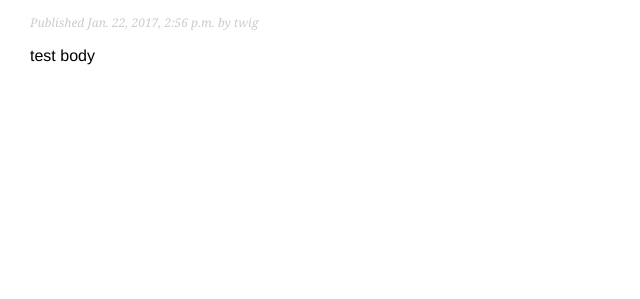
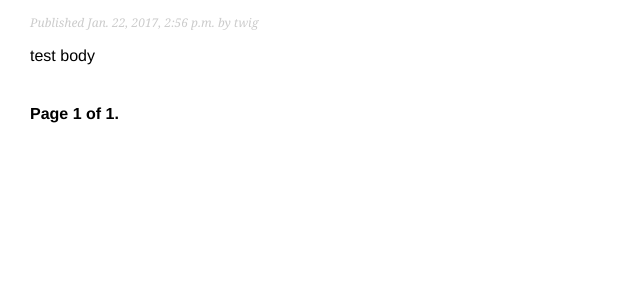
Before and after one commit to blasedef/mysite, a Django app: page /blog/ in a window 1280 px wide. Shown: the part 246-545 px from the top of the page, without its empty margins (0-640 px from the left). Run offline with Django 3.2, Linux system fonts and the light colour scheme; data comes from the database, SQL or seed files in the repository.

Commit message:
chp1 complete

```diff
--- a/blog/templates/blog/post/list.html
+++ b/blog/templates/blog/post/list.html
@@ -15,4 +15,5 @@
 		</p>
 		{{ post.body | truncatewords:30 | linebreaks }}
 	{% endfor %}
+	{% include "pagination.html" with page=page_obj %}
 {% endblock %}
--- /dev/null
+++ b/blog/templates/pagination.html
@@ -0,0 +1,13 @@
+<div class="pagination">
+    <span class="step-links">
+        {% if page.has_previous %}
+           <a href="?page={{page.previous_page_number}}">Previous</a>
+        {% endif %}
+        <span class="current">
+            Page {{page.number }} of {{ page.paginator.num_pages }}.
+        </span>
+        {% if page.has_next %}
+            <a href="?page={{ page.next_page_number }}">Next</a>
+        {% endif %}
+    </span>
+</div>
--- a/blog/urls.py
+++ b/blog/urls.py
@@ -3,7 +3,8 @@ from . import views
 
 urlpatterns = [
 	# post views
-	url(r'^$', views.post_list, name='post_list'),
+	# url(r'^$', views.post_list, name='post_list'),
+	url(r'^$', views.PostListView.as_view(), name='post_list'),
 	url(r'^(?P<year>\d{4})/'\
 		r'(?P<month>\d{2})/'\
 		r'(?P<day>\d{2})/'\
--- a/blog/views.py
+++ b/blog/views.py
@@ -1,11 +1,30 @@
 from django.shortcuts import render, get_object_or_404
+from django.core.paginator import Paginator, EmptyPage, PageNotAnInteger
 from .models import Post
+from django.views.generic import ListView
 
 # Create your views here.
 
-def post_list(request):
-	posts = Post.published.all()
-	return render(request, 'blog/post/list.html', {'posts':posts})
+class PostListView(ListView):
+	queryset = Post.published.all()
+	context_object_name = 'posts'
+	paginate_by = 3
+	template_name = 'blog/post/list.html'
+
+def post_list(request, category=None):
+    object_list = Post.published.all()
+    paginator = Paginator(object_list, 3) # 3 posts in each page
+    page = request.GET.get('page')
+    try:
+        posts = paginator.page(page)
+    except PageNotAnInteger:
+        # If page is not an integer deliver the first page
+        posts = paginator.page(1)
+    except EmptyPage:
+        # If page is out of range deliver last page of results
+        posts = paginator.page(paginator.num_pages)
+    return render(request, 'blog/post/list.html', {'page': page,
+                                                   'posts': posts})
 
 def post_detail(request, year, month, day, post):
 	post = get_object_or_404(Post, slug=post, status='published', publish__year=year,publish__month=month,publish__day=day)
```
Also changed, not shown: 2 other files.
